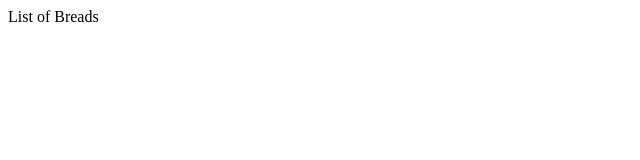
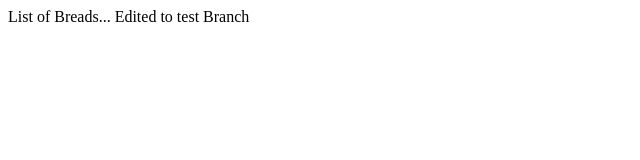
Before and after one commit to ManishTripathy/Sell-Bread, a plain HTML site: page WebContent/index.html in a window 1280 px wide. Shown: the whole page, without its empty margins (0-640 px from the left). Drawn offline with Linux system fonts and the light colour scheme.

Commit message:
Modified Index

```diff
--- a/WebContent/index.html
+++ b/WebContent/index.html
@@ -5,6 +5,7 @@
 <title>Bread Product</title>
 </head>
 <body>
-List of Breads
+List of Breads...
+Edited to test Branch
 </body>
 </html>
```
